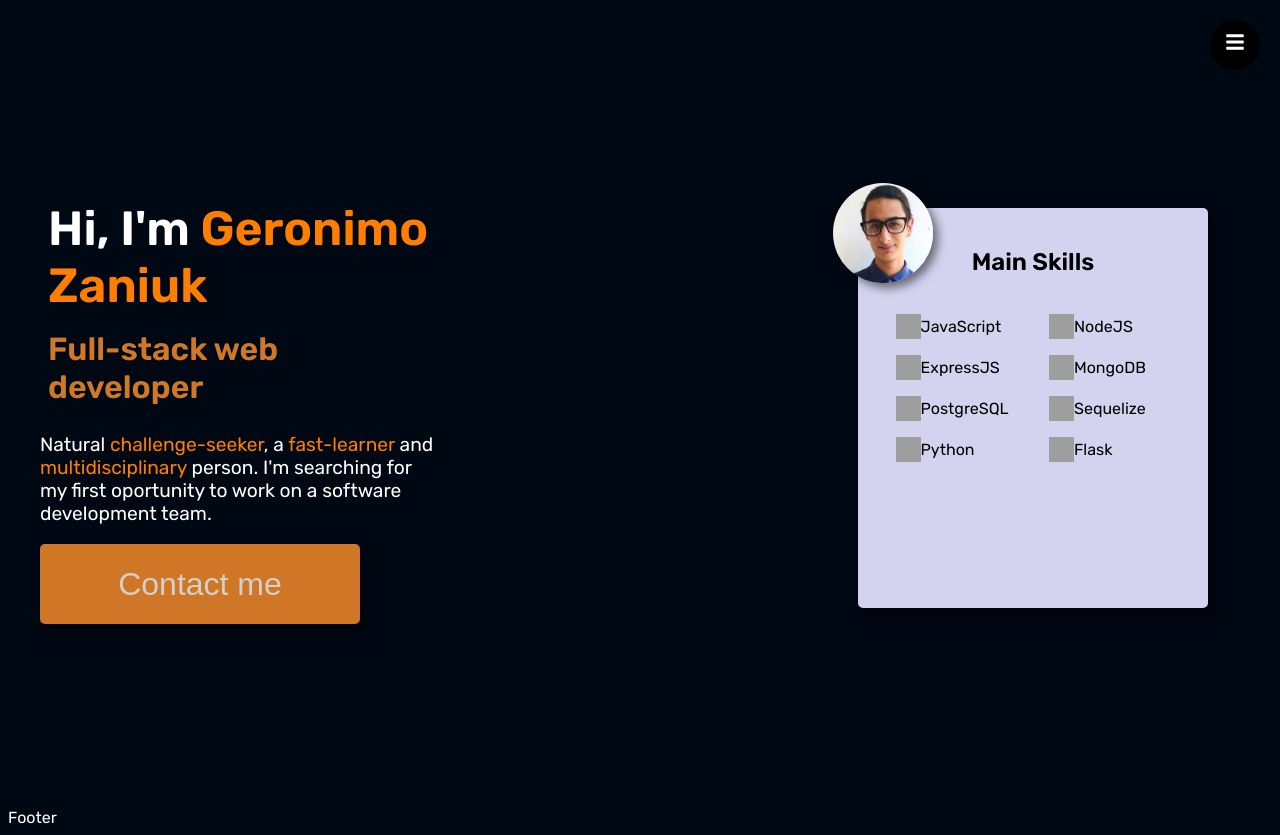
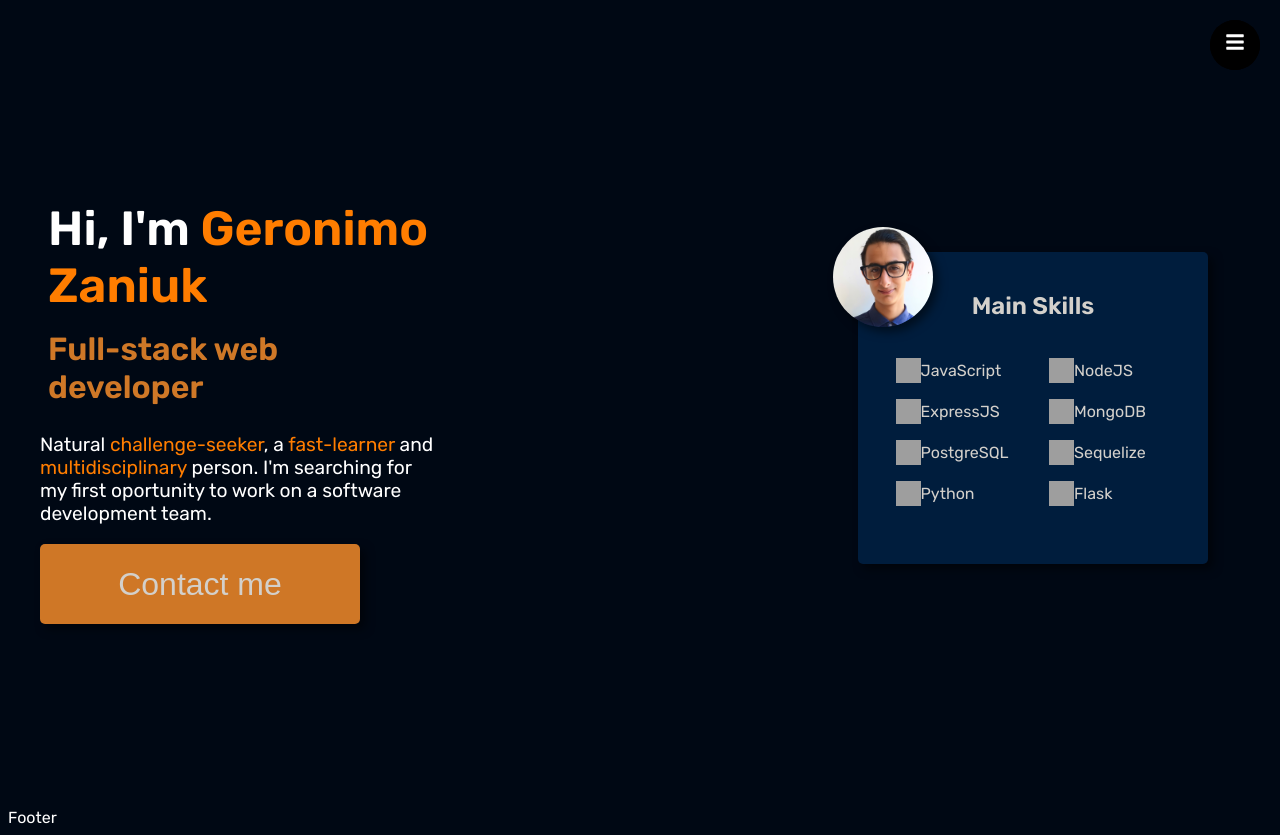
Before and after one commit to Zaniuk/react-portfolio, a React (Vite) app: page / in a window 1280 px wide. Built offline with nearby package versions, Linux system fonts and the light colour scheme; grey boxes are pictures that could not be loaded.

Commit message:
Changes in color scheme

```diff
--- a/src/components/Landing/Skills/Skills.scss
+++ b/src/components/Landing/Skills/Skills.scss
@@ -3,15 +3,16 @@ $accent: #ff6b6c;
 $otherAccent: #ffc145;
 $darkBackground: #d3d3ef;
 
+@import '../../../variables.scss';
 
 #skills-container {
-    color: black;
+    color: $timberwolf;
     margin: 2rem;
-    height: 400px;
+    height: max-content;
     width: 350px;
     padding: 20px;
     border-radius: 5px;
-    background: $darkBackground;
+    background: $background-light;
     position: relative;
     box-shadow: 5px 5px 10px rgba(0, 0, 0, 0.5);
     z-index: -2;
@@ -33,7 +34,7 @@ $darkBackground: #d3d3ef;
 
         text-align: center;
         margin-bottom: 20px;
-        color: black;
+        color: $timberwolf;
     }
 
     .description {
@@ -41,29 +42,5 @@ $darkBackground: #d3d3ef;
     }
 
 
-    button {
-        width: 80%;
-        height: 80px;
-        font-size: 2rem;
-        margin: 15px 10% 0 10%;
-        color: white;
-        border: none;
-        box-shadow: 5px 5px 10px rgba(0, 0, 0, 0.5);
-        border-radius: 5px;
-        background: #3537b8;
 
-        outline: none;
-        transition: all 200ms ease-in-out;
-
-        &:hover {
-            box-shadow: 5px 5px 5px rgba(0, 0, 0, 0.5);
-            transform: translateY(2px);
-            cursor: pointer;
-        }
-
-        &:active {
-            box-shadow: 3px 3px 3px rgba(0, 0, 0, 0.5);
-            transform: translateY(4px);
-        }
-    }
 }
```
